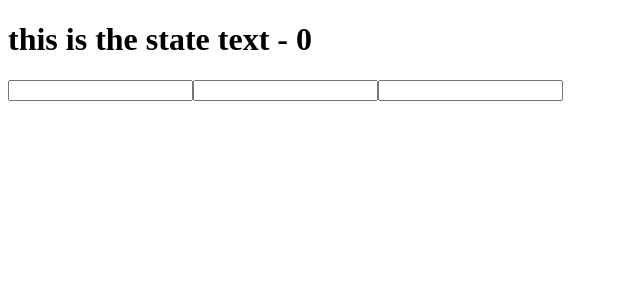
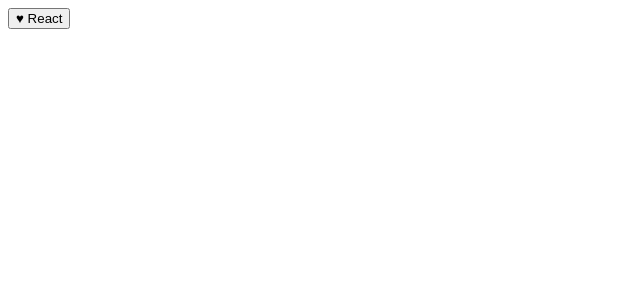
Before and after one commit to phuzarski/react-fundamentals, a React (Create React App) app: page / in a window 1280 px wide. Shown: the top 300 px of the page, without its empty margins (0-640 px from the left). Built offline with nearby package versions, Linux system fonts and the light colour scheme.

Commit message:
React props.children

```diff
--- a/src/App.js
+++ b/src/App.js
@@ -1,32 +1,19 @@
 import React from 'react';
 
 class App extends React.Component {
-  constructor() {
-    super();
-    this.state = {
-      txt: 'this is the state text',
-      cat: 0
-    }
-  }
-
-  update(event) {
-    this.setState({ txt: event.target.value })
-  }
 
   render() {
-    return (
-    <div>
-      <h1>{this.state.txt} - {this.state.cat}</h1>
-      <Widget update={this.update.bind(this)} />
-      <Widget update={this.update.bind(this)} />
-      <Widget update={this.update.bind(this)} />
-    </div>
-    )
+    return <Button> <Heart /> React</Button>
   }
 }
 
-const Widget = (props) =>
-  <input type="text"
-    onChange={props.update} />
+const Button = (props) => <button>{props.children}</button>
+
+class Heart extends React.Component {
+  render() {
+    return <span>&hearts;</span>
+  }
+}
+
 
 export default App;
```
